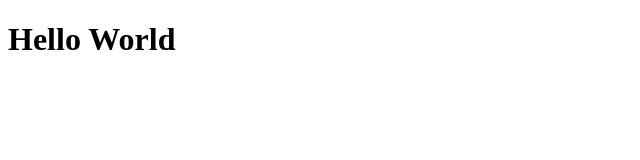
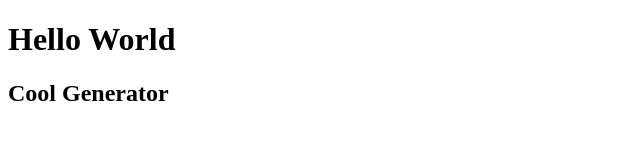
Before and after one commit to fab-c14/background_generator, a plain HTML site: page index.html in a window 1280 px wide. Shown: the whole page, without its empty margins (0-640 px from the left). Drawn offline with Linux system fonts and the light colour scheme.

Commit message:
changes updated

```diff
--- a/index.html
+++ b/index.html
@@ -11,6 +11,7 @@
 
 <body>
     <h1>Hello World</h1>
+    <h2>Cool Generator</h2>
 </body>
 
 <script src="script.js"></script>
```
